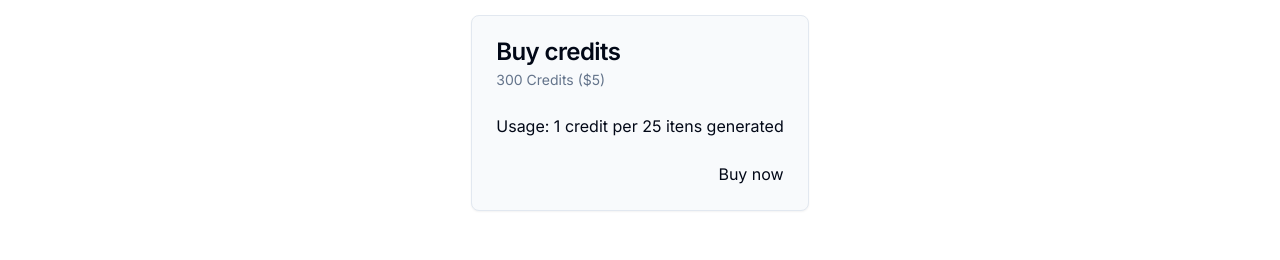
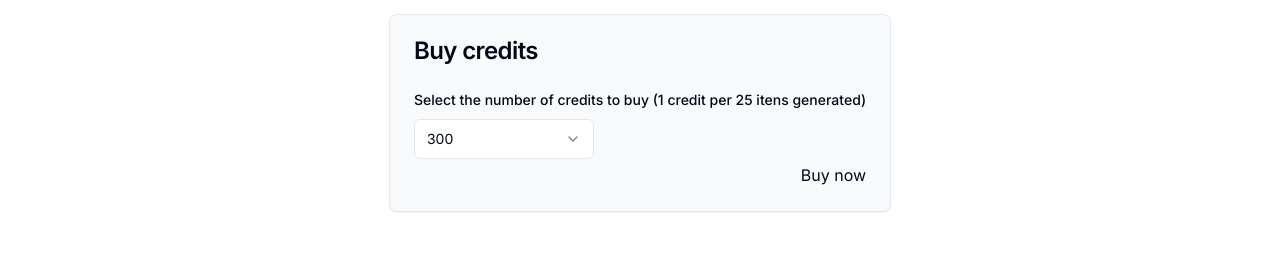
Before and after one commit to pimentellima/mock-ts-data-ai, a Next.js app: page /buy-credits in a window 1280 px wide. Shown: the part 267-527 px from the top of the page. Built offline with nearby package versions, Linux system fonts and the light colour scheme; no server answers; what @next/env would draw is missing.

Commit message:
adição de form de pagamento na página em /buy-credits

```diff
--- /dev/null
+++ b/src/app/buy-credits/buy-credits-form.tsx
@@ -0,0 +1,102 @@
+"use client"
+import { Button } from "@/components/ui/button"
+import {
+    Dialog,
+    DialogContent,
+    DialogDescription,
+    DialogHeader,
+    DialogTitle,
+    DialogTrigger,
+} from "@/components/ui/dialog"
+import {
+    Form,
+    FormControl,
+    FormField,
+    FormItem,
+    FormLabel
+} from "@/components/ui/form"
+import {
+    Select,
+    SelectContent,
+    SelectItem,
+    SelectTrigger,
+    SelectValue,
+} from "@/components/ui/select"
+import { zodResolver } from "@hookform/resolvers/zod"
+import Link from "next/link"
+import { useForm } from "react-hook-form"
+import * as z from "zod"
+
+const schema = z.object({ credits: z.enum(["150", "300", "500"]) })
+
+export default function BuyCreditsForm({ isAuth }: { isAuth: boolean }) {
+    const form = useForm<z.infer<typeof schema>>({
+        resolver: zodResolver(schema),
+        mode: "onChange",
+        defaultValues: { credits: "300" },
+    })
+
+    return (
+        <Form {...form}>
+            <form>
+                <FormField
+                    name="credits"
+                    control={form.control}
+                    render={({ field }) => (
+                        <FormItem>
+                            <FormLabel>
+                                Select the number of credits to buy (1 credit
+                                per 25 itens generated)
+                            </FormLabel>
+                            <FormControl>
+                                <Select
+                                    value={field.value}
+                                    onValueChange={(value) =>
+                                        field.onChange(value)
+                                    }
+                                >
+                                    <SelectTrigger className="w-[180px]">
+                                        <SelectValue
+                                            placeholder={`Click here`}
+                                        />
+                                    </SelectTrigger>
+                                    <SelectContent>
+                                        <SelectItem value="150">150</SelectItem>
+                                        <SelectItem value="300">300</SelectItem>
+                                        <SelectItem value="500">500</SelectItem>
+                                    </SelectContent>
+                                </Select>
+                            </FormControl>
+                        </FormItem>
+                    )}
+                />
+                <div className="flex mt-1 justify-end">
+                    {isAuth ? (
+                        <Button variant={"secondary"}>
+                            Checkout on stripe
+                        </Button>
+                    ) : (
+                        <Dialog>
+                            <DialogTrigger>Buy now</DialogTrigger>
+                            <DialogContent className="flex items-center flex-col">
+                                <DialogHeader>
+                                    <DialogTitle>Not signed in</DialogTitle>
+                                    <DialogDescription>
+                                        You have to sign in to your account to
+                                        buy credits
+                                    </DialogDescription>
+                                </DialogHeader>
+                                <Link
+                                    className="hover:underline underline-offset-4 text-sm"
+                                    href="/sign-in"
+                                >
+                                    Sign in
+                                </Link>
+                            </DialogContent>
+                        </Dialog>
+                    )}
+                </div>
+            </form>
+        </Form>
+    )
+}
--- a/src/app/buy-credits/page.tsx
+++ b/src/app/buy-credits/page.tsx
@@ -1,22 +1,6 @@
-import {
-    Card,
-    CardContent,
-    CardDescription,
-    CardFooter,
-    CardHeader,
-    CardTitle,
-} from "@/components/ui/card"
-import {
-    Dialog,
-    DialogContent,
-    DialogHeader,
-    DialogDescription,
-    DialogTitle,
-    DialogTrigger,
-    DialogFooter,
-} from "@/components/ui/dialog"
+import { Card, CardContent, CardHeader, CardTitle } from "@/components/ui/card"
 import { auth } from "@clerk/nextjs/server"
-import Link from "next/link"
+import BuyCreditsForm from "./buy-credits-form"
 
 export default function Page() {
     const { userId } = auth()
@@ -26,35 +10,10 @@ export default function Page() {
             <Card className="bg-primary-foreground">
                 <CardHeader>
                     <CardTitle>Buy credits</CardTitle>
-                    <CardDescription>300 Credits ($5)</CardDescription>
                 </CardHeader>
                 <CardContent>
-                    <p>Usage: 1 credit per 25 itens generated</p>
+                    <BuyCreditsForm isAuth={!!userId} />
                 </CardContent>
-                <CardFooter className="flex justify-end">
-                    {userId ? (
-                        <Link href={""}>Buy now</Link>
-                    ) : (
-                        <Dialog>
-                            <DialogTrigger>Buy now</DialogTrigger>
-                            <DialogContent className="flex items-center flex-col">
-                                <DialogHeader>
-                                    <DialogTitle>Not signed in</DialogTitle>
-                                    <DialogDescription>
-                                        You have to sign in to your account to
-                                        buy credits
-                                    </DialogDescription>
-                                </DialogHeader>
-                                <Link
-                                    className="hover:underline underline-offset-4 text-sm"
-                                    href="/sign-in"
-                                >
-                                    Sign in
-                                </Link>
-                            </DialogContent>
-                        </Dialog>
-                    )}
-                </CardFooter>
             </Card>
         </div>
     )
```
